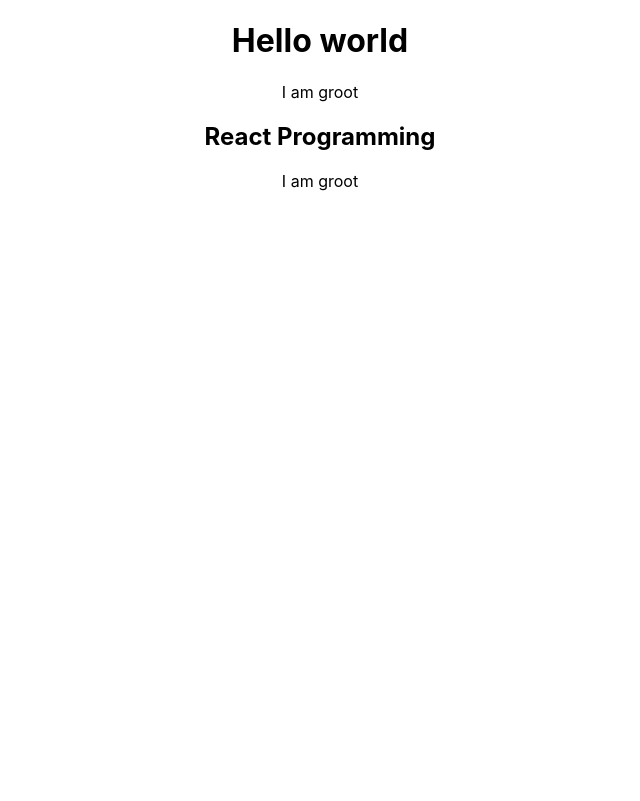
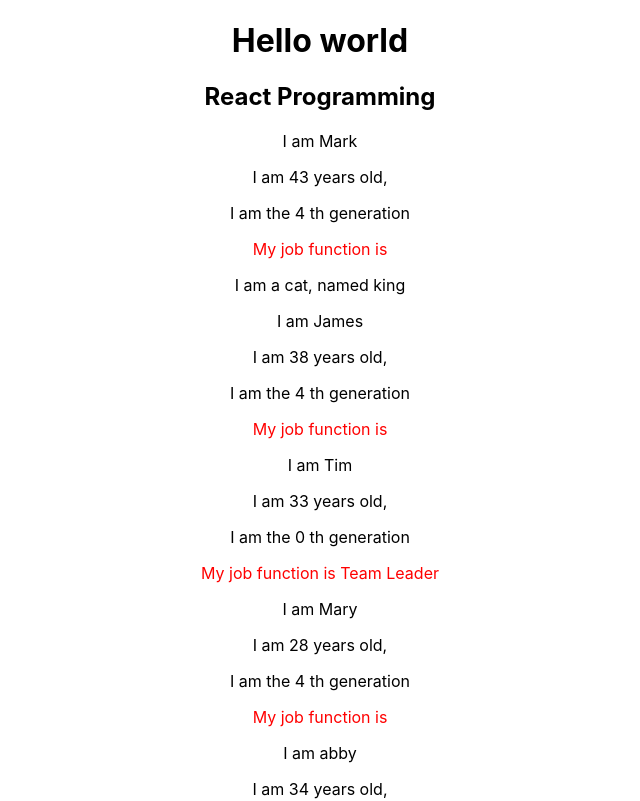
Before and after one commit to kc14017/cht_react_0810, a React (Create React App) app in the folder lab3_react_start/: page / in a window 1280 px wide. Shown: the top 801 px of the page, without its empty margins (320-960 px from the left). Built offline with nearby package versions, Linux system fonts and the light colour scheme.

Commit message:
prop for class  and functional comp.

```diff
--- a/lab3_react_start/src/App.js
+++ b/lab3_react_start/src/App.js
@@ -4,14 +4,21 @@
 import Dashboard1 from './components/Dashboard1';
 import Dashboard2 from './components/Dashboard2';
 import Person from './components/Person';
+import Pet from './components/Pet';
 
 function App() {
   return (
     <div className="App">
       <Dashboard1 />
-      <Person />
       <Dashboard2 />
-      <Person />
+      <Person name="Mark" age="43" />
+      <Pet name="king" species="cat" />
+      <Person name="James" age="38" />
+      <Person name="Tim" age="33" >Team Leader</Person>
+      <Person name="Mary" age="28" />
+      <Person name="abby" age="34" />
+      <Person name="Kevin" age="50" />
+      <Pet />
     </div>
   );
 }
--- a/lab3_react_start/src/components/Person.js
+++ b/lab3_react_start/src/components/Person.js
@@ -1,6 +1,15 @@
 import React from 'react'
 
-const Person = () => <p>I am groot</p>
+const Person = props => {
+    return (
+        <div>
+            <p>I am {props.name}</p>
+            <p>I am {props.age} years old,</p>
+            <p>I am the {Math.floor(Math.random() * 5)} th generation</p>
+            <p style={{color:"red"}}>My job function is {props.children}</p>
+        </div>
 
+    )
+}
 
 export default Person
--- /dev/null
+++ b/lab3_react_start/src/components/Pet.js
@@ -0,0 +1,12 @@
+import React, { Component } from 'react'
+
+class Pet extends Component {
+    render() {
+        return (
+            <div>
+                I am a {this.props.species}, named {this.props.name}
+            </div>
+        )
+    }
+}
+export default Pet
```
